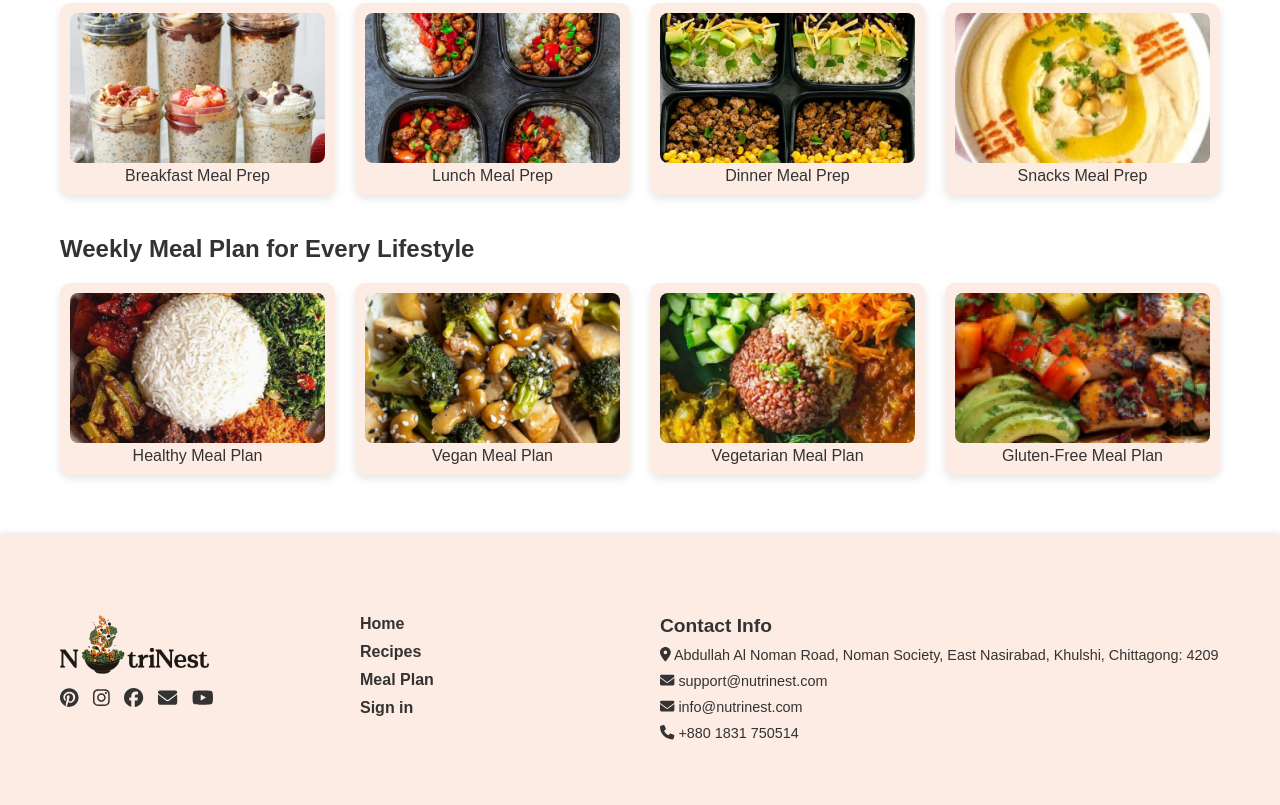
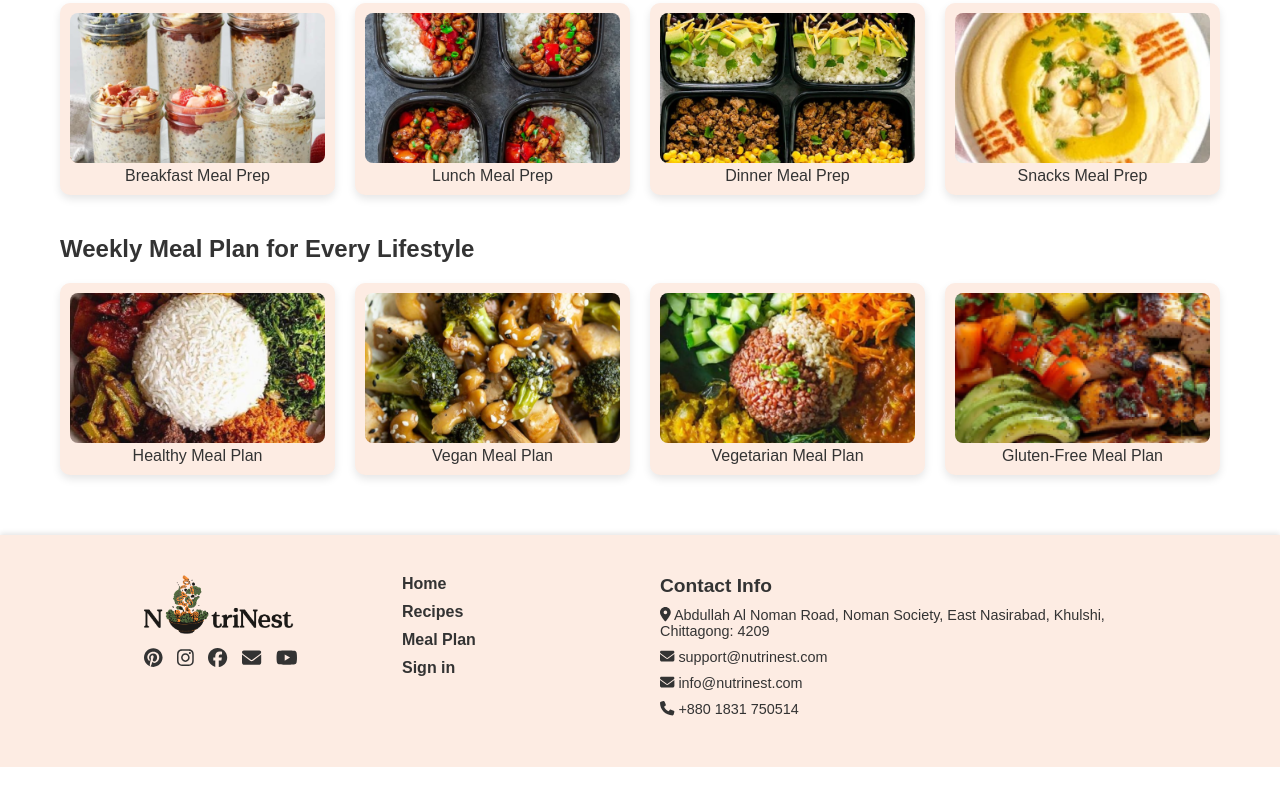
Before and after one commit to Rushaida0077/NutriNest, a plain HTML site: page mealplan.html in a window 1280 px wide. Shown: the part 471-1276 px from the top of the page. After the commit the page ends 1238 px from the top, so only its background shows below. Drawn offline with nearby package versions, Linux system fonts and the light colour scheme.

Commit message:
Update mealplan.css

```diff
--- a/mealplan.css
+++ b/mealplan.css
@@ -167,21 +167,19 @@ a {
     background-color: #fdece3;
     padding: 40px 20px;
     color: #333;
-    width: 100%;
-    margin-top: auto;
     box-shadow: 0 -2px 5px rgba(0, 0, 0, 0.1);
 }
 
 .footer-container {
+    width:80%;
+    margin:auto;
     display: flex;
     justify-content: space-between;
     align-items: flex-start;
-    max-width: 1700px;
-    margin: 0 auto;
     gap: 20px;
     flex-wrap: wrap;
-    padding: 40px;
 }
+
 
 .footer-logo {
     flex: 1;
```
